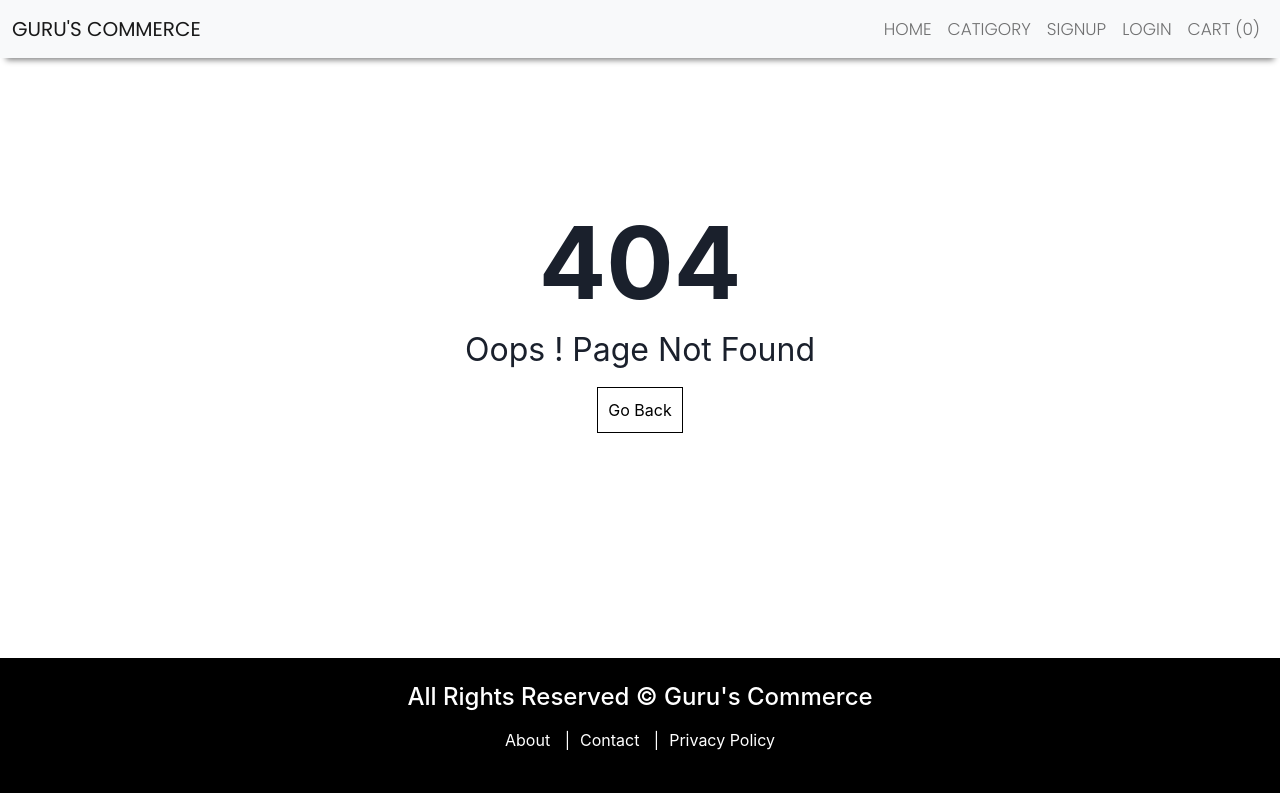
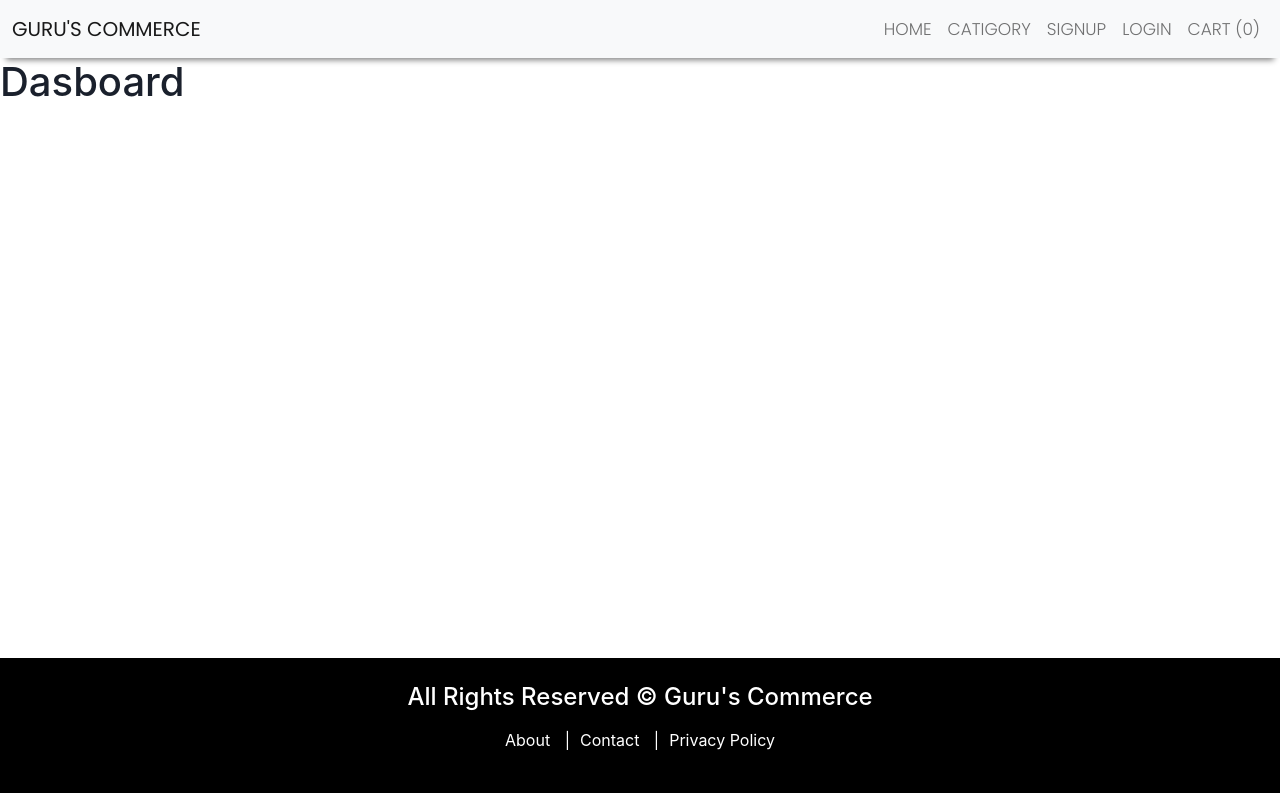
Before and after one commit to Guruprasad3n/NewEcommerce, a React (Vite) app in the folder Frontend/: page /dashboard in a window 1280 px wide. Before the commit this address had no page. Built offline with nearby package versions, Linux system fonts and the light colour scheme.

Commit message:
Ecommerce

```diff
--- a/Frontend/src/App.jsx
+++ b/Frontend/src/App.jsx
@@ -7,6 +7,7 @@ import Policy from "./Pages/Policy";
 import Signup from "./Pages/Signup";
 import Login from "./Pages/Login";
 import PageNotFound from "./Pages/PageNotFound";
+import Dashboard from "./Pages/User/Dashboard";
 
 // import './App.css'
 
@@ -15,6 +16,7 @@ function App() {
     <>
       <Routes>
         <Route path="/" element={<Home />} />
+        <Route path="/dashboard" element={<Dashboard />} />
         <Route path="/about" element={<About />} />
         <Route path="/contact" element={<Contact />} />
         <Route path="/policy" element={<Policy />} />
--- /dev/null
+++ b/Frontend/src/Pages/User/Dashboard.jsx
@@ -0,0 +1,13 @@
+import React, { useState } from "react";
+import Layout from "../../Components/Layout/Layout";
+
+function Dashboard() {
+  return (
+    <>
+      <Layout title={"Dashboard - Guru's Commerce"}>
+        <h1>Dasboard</h1>
+      </Layout>
+    </>
+  );
+}
+export default Dashboard;
```
